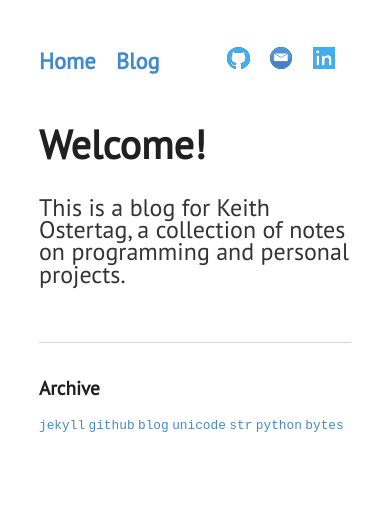
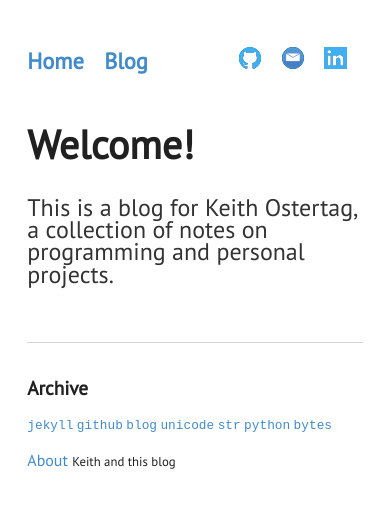
Before and after one commit to keithostertag/keithostertag.github.io, a Jekyll site: the page built from index.html, in a window 390 px wide. Shown: the top 508 px of the page. Built offline with Jekyll 4.4.1, drawn with Linux system fonts in a browser that asks for light colours.

Commit message:
moved about to footer

```diff
--- a/_layouts/default.html
+++ b/_layouts/default.html
@@ -11,7 +11,6 @@
 			<nav>
 	    		<ul>
 	        		<li><a href="/">Home</a></li>
-		        	<li class="about"><a href="/about">About</a></li>
 	        		<li><a href="/blog">Blog</a></li>
 	    		</ul>
 
@@ -31,7 +30,8 @@
         <div class="archive">
           {% include archive.html %}
         </div>
-
+      </br>
+      <a href="/about"><span style="font-size: 1rem">About </span></a>Keith and this blog
 			</footer>
 		</body>
 	</html>
--- a/css/main.css
+++ b/css/main.css
@@ -93,9 +93,6 @@ blockquote  {
 /*  change some font sizes when using small devices*/
 @media only screen and (max-width: 660px)
 {
-        .about  {
-          display: none;
-        }
 
         .icon  {
           height: 1.4rem;
@@ -112,6 +109,6 @@ blockquote  {
 
         body {
             margin: 30px auto;
-            width: 80%;
+            width: 86%;
         }
 }
```
